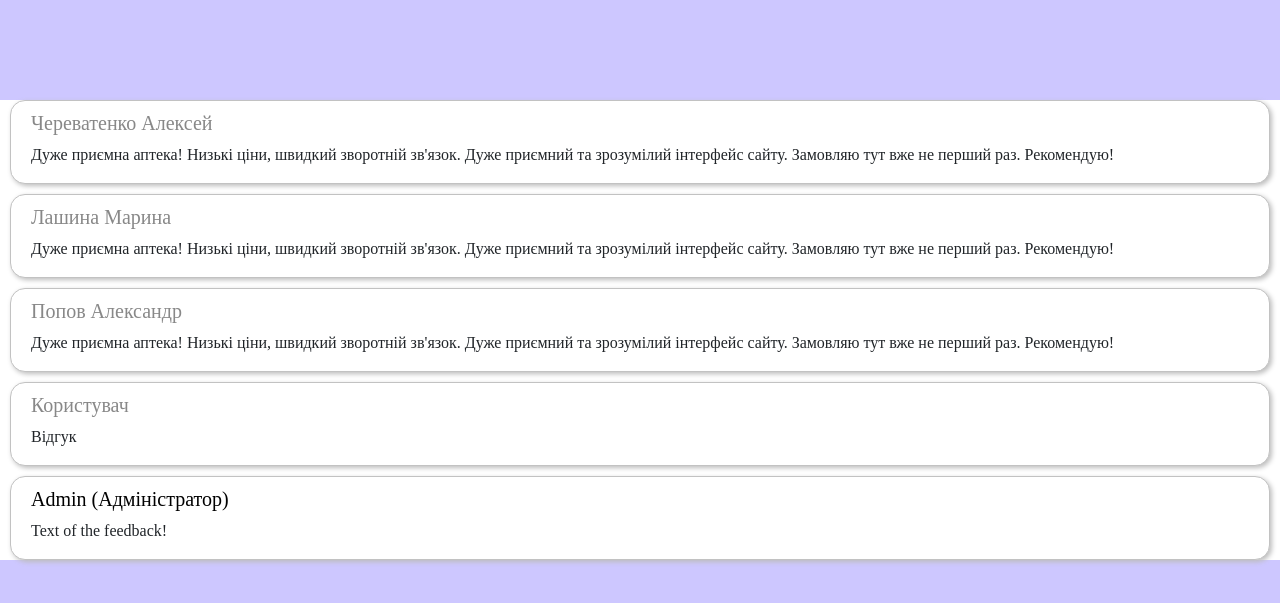
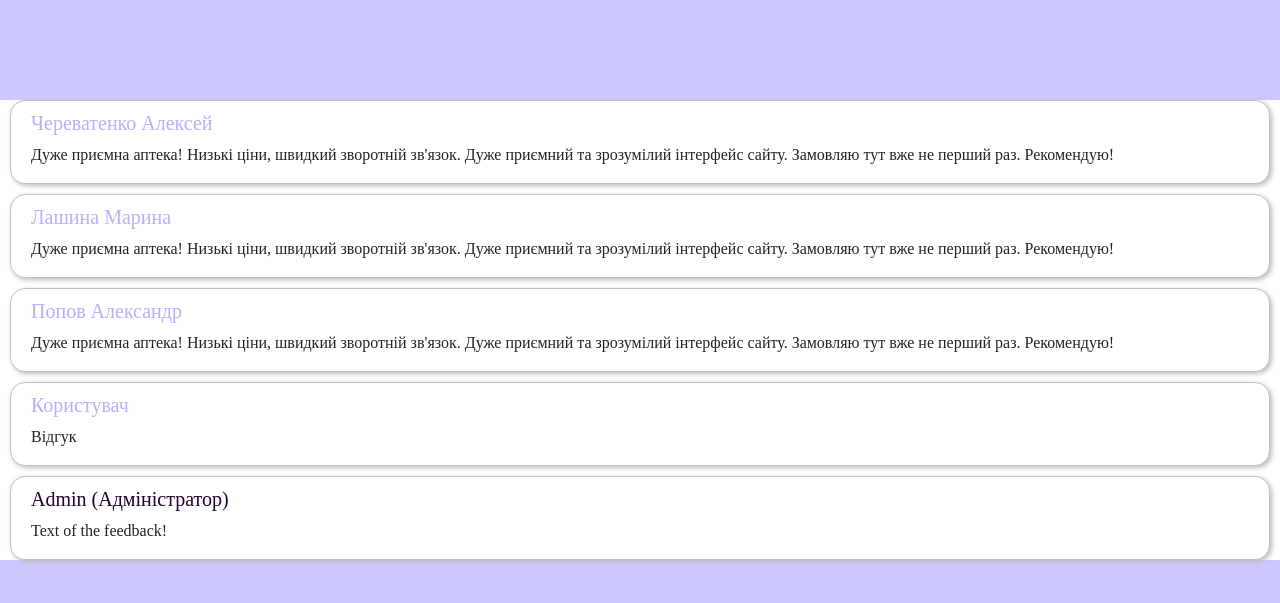
Before and after one commit to klukovka/Chemists, a PHP site: page /feedback.php in a window 1280 px wide. Shown: the top 603 px of the page. Run offline with PHP 8.4, Linux system fonts and the light colour scheme.

Commit message:
Change color of names

```diff
--- a/style.css
+++ b/style.css
@@ -54,11 +54,11 @@ body {
   }
 
 .admin-comment {
-  color:#000;
+  color:rgb(34, 0, 49);
 }
 
 .client-comment {
-  color:#888888;
+  color:rgb(184, 176, 255);
 }
 /* .navbar-toggler .navbar-toggler-icon { */
 /* color: rgb(205, 199, 255); */
```
